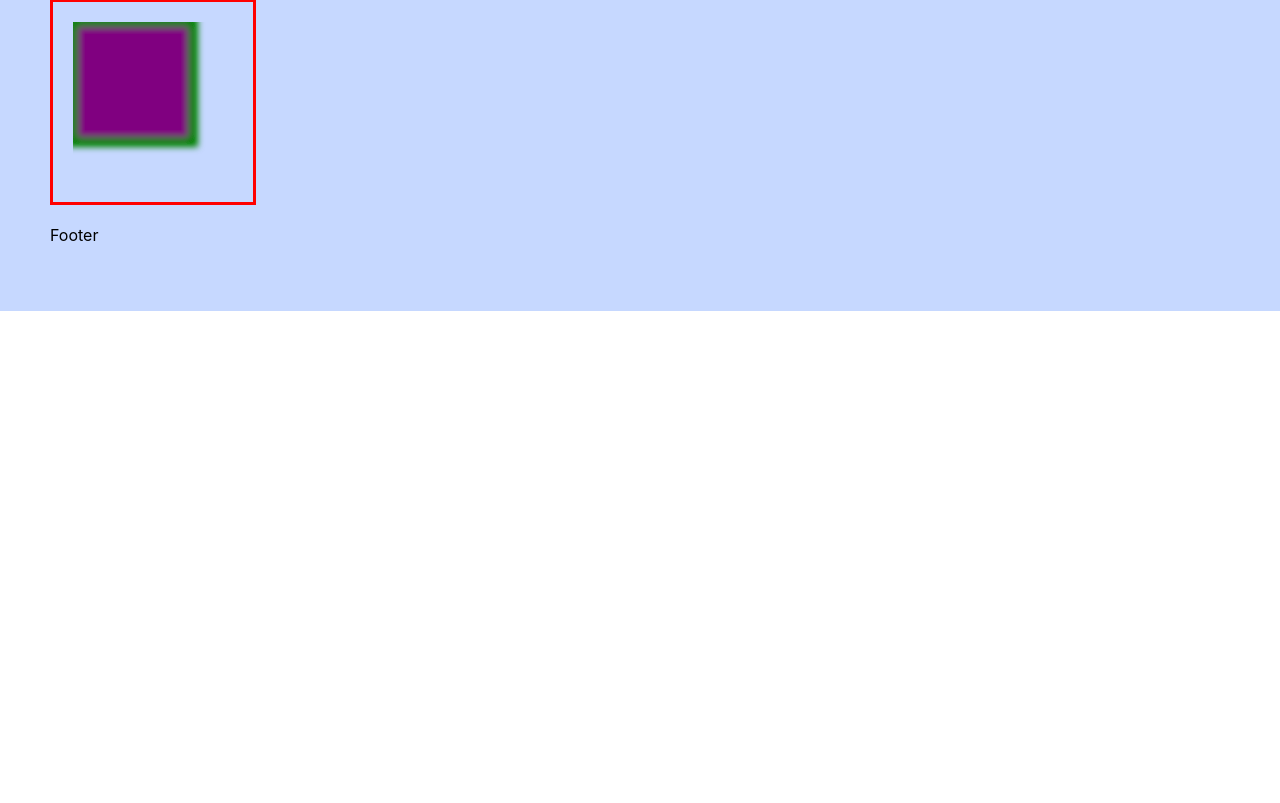
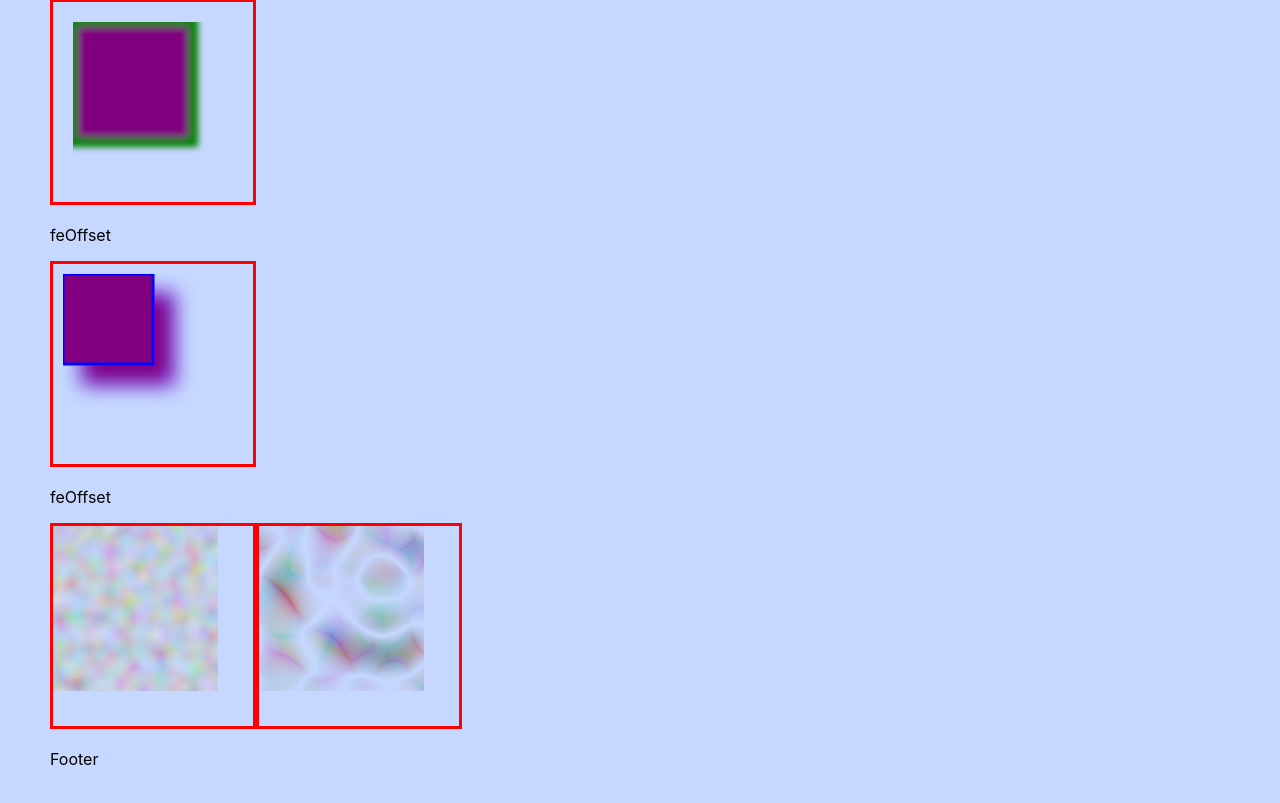
Before and after one commit to MuradAles/styles_tutorial, a React (Create React App) app in the folder styles_tutorial/: page /Shape in a window 1280 px wide. Shown: the part 5455-6258 px from the top of the page. Before the commit the page ends 5766 px from the top, so only its background shows below. Built offline with nearby package versions, Linux system fonts and the light colour scheme.

Commit message:
small change

```diff
--- a/styles_tutorial/src/components/Tutorial_Components/Shapes/Shapes.js
+++ b/styles_tutorial/src/components/Tutorial_Components/Shapes/Shapes.js
@@ -270,6 +270,30 @@ function Shape() {
                     filter="url(#blurFilter)"
                 />
             </svg>
+            <p>feOffset</p>
+            <svg className="Shape_svg" width="200px" height="200px" viewBox="0 0 200 200">
+                <defs>
+                    <filter id="bob1" x="0" y="0" width="200%" height="200%">
+                        <feOffset result="offOut" in="SourceGraphic" dx="20" dy="20" />
+                        <feGaussianBlur result="blurOut" in="offOut" stdDeviation="10" />
+                        <feBlend in="SourceGraphic" in2="blurOut" mode="normal" />
+                    </filter>
+                </defs>
+                <rect x="10" y="10" width="90" height="90" stroke="blue" strokeWidth="3" fill="purple" filter="url(#bob1)" />
+            </svg>
+            <p>feOffset</p>
+            <svg className="Shape_svg" width="200px" height="200px" viewBox="0 0 200 200">
+                <filter id="T1">
+                    <feTurbulence baseFrequency=".06" type="fractalNoise" />
+                </filter>
+                <rect x="0" y="0" height="150" width="150" filter="url(#T1)" />
+            </svg>
+            <svg className="Shape_svg" width="200px" height="200px" viewBox="0 0 200 200">
+                <filter id="T3">
+                    <feTurbulence baseFrequency=".02" numOctaves="1" seed="11" />
+                </filter>
+                <rect x="0" y="0" height="150" width="150" filter="url(#T3)" />
+            </svg>
         </div >
     )
 }
```
